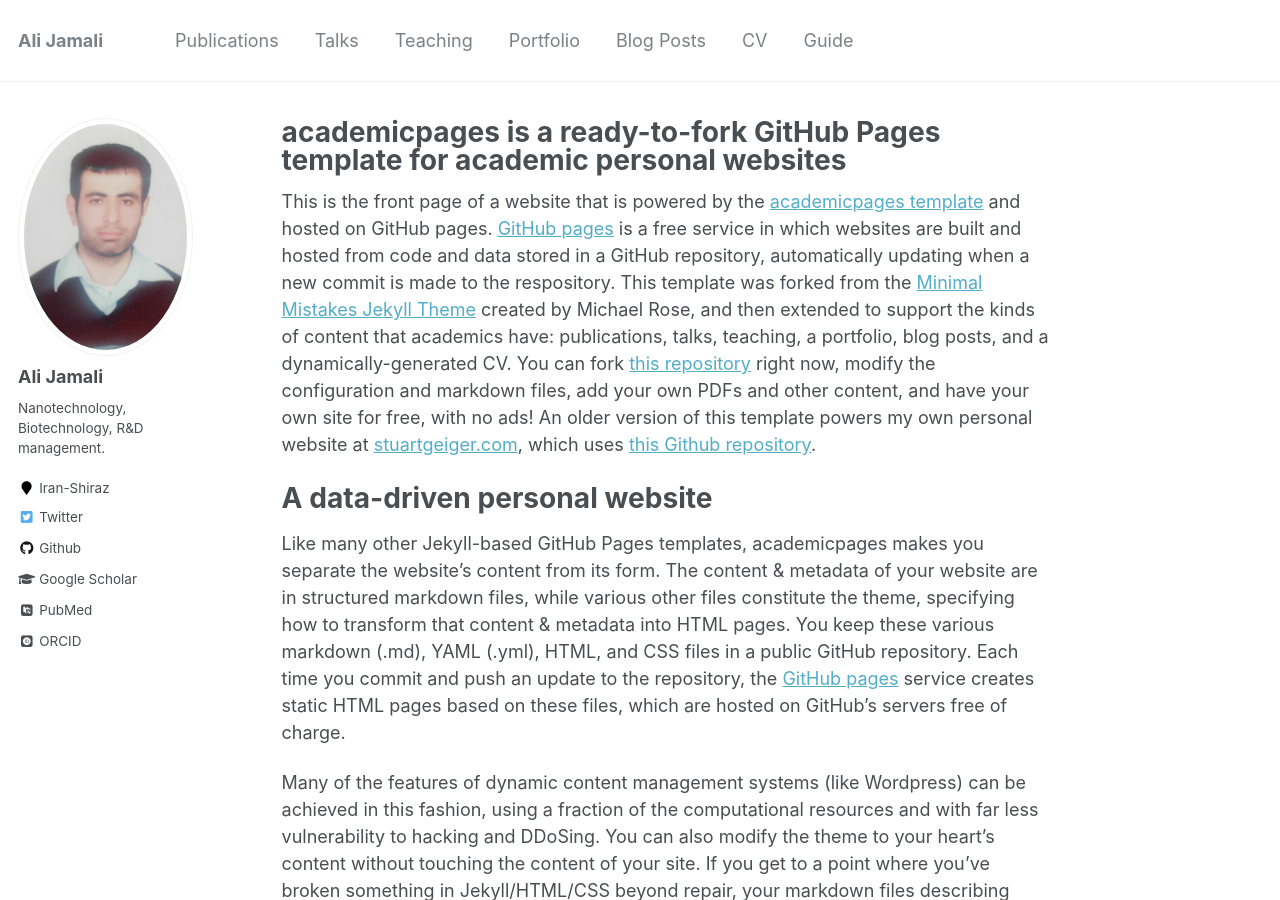
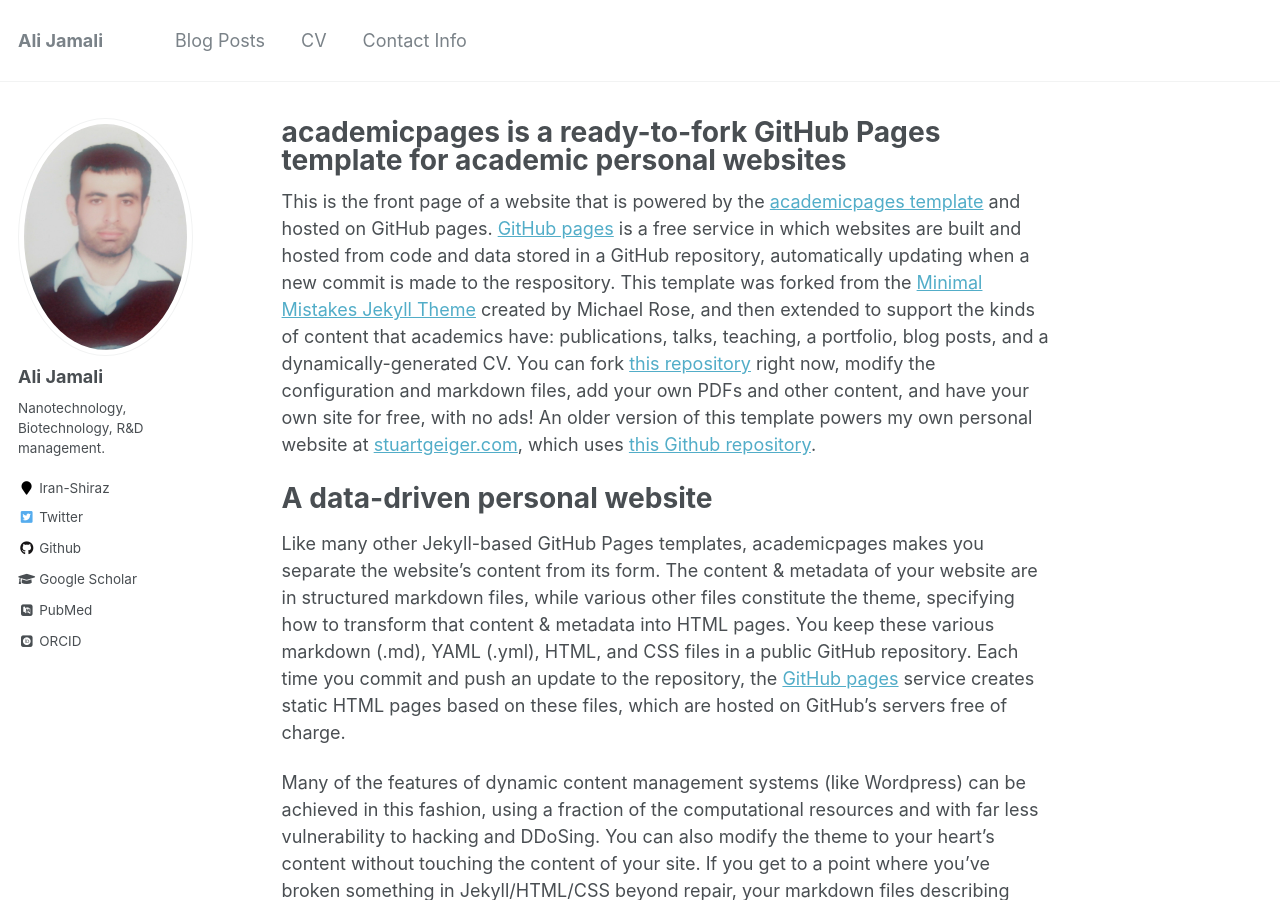
Before and after one commit to jamali-ali/jamali-ali.github.io, a Jekyll site: the page built from _pages/about.md, in a window 1280 px wide and 900 px high. Built offline with Jekyll 4.4.1, drawn with Linux system fonts in a browser that asks for light colours; some web fonts are replaced; part of the change alters nothing that is shown.

Commit message:
Update navigation.yml

```diff
--- a/_data/navigation.yml
+++ b/_data/navigation.yml
@@ -1,16 +1,16 @@
 # main links links
 main:
-  - title: "Publications"
-    url: /publications/
+#  - title: "Publications"
+#    url: /publications/
 
-  - title: "Talks"
-    url: /talks/
+#  - title: "Talks"
+#    url: /talks/
 
-  - title: "Teaching"
-    url: /teaching/
+#  - title: "Teaching"
+#    url: /teaching/
 
-  - title: "Portfolio"
-    url: /portfolio/
+#  - title: "Portfolio"
+#    url: /portfolio/
 
   - title: "Blog Posts"
     url: /year-archive/
@@ -18,5 +18,8 @@ main:
   - title: "CV"
     url: /cv/
 
-  - title: "Guide"
+  - title: "Contact Info"
     url: /markdown/
+
+#  - title: "Guide"
+#    url: /markdown/
```
